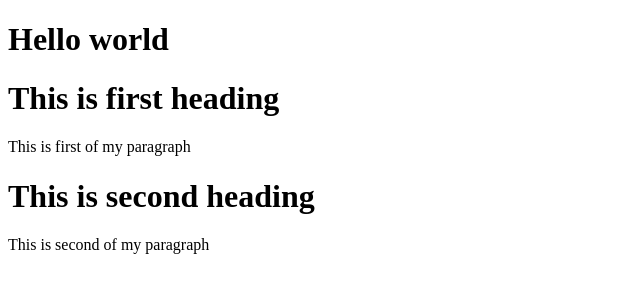
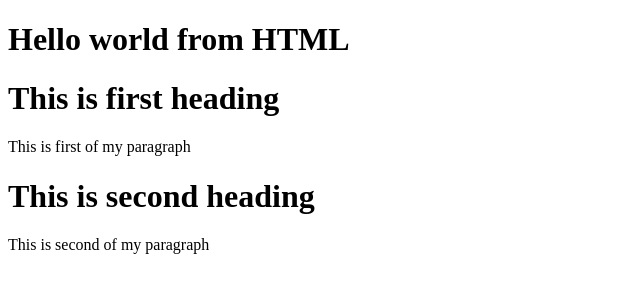
Before and after one commit to Abhinav-Mishra123/namaste-react, a plain HTML site: page index.html in a window 1280 px wide. Shown: the whole page, without its empty margins (0-640 px from the left). Drawn offline with nearby package versions, Linux system fonts and the light colour scheme.

Commit message:
episode-01

```diff
--- a/index.html
+++ b/index.html
@@ -7,7 +7,7 @@
     <link rel="stylesheet" href="./index.css"/>
 </head>
 <body>
-    <h1>Hello world</h1>
+    <h1>Hello world from HTML</h1>
     <div id="root"></div>
 
 
```
